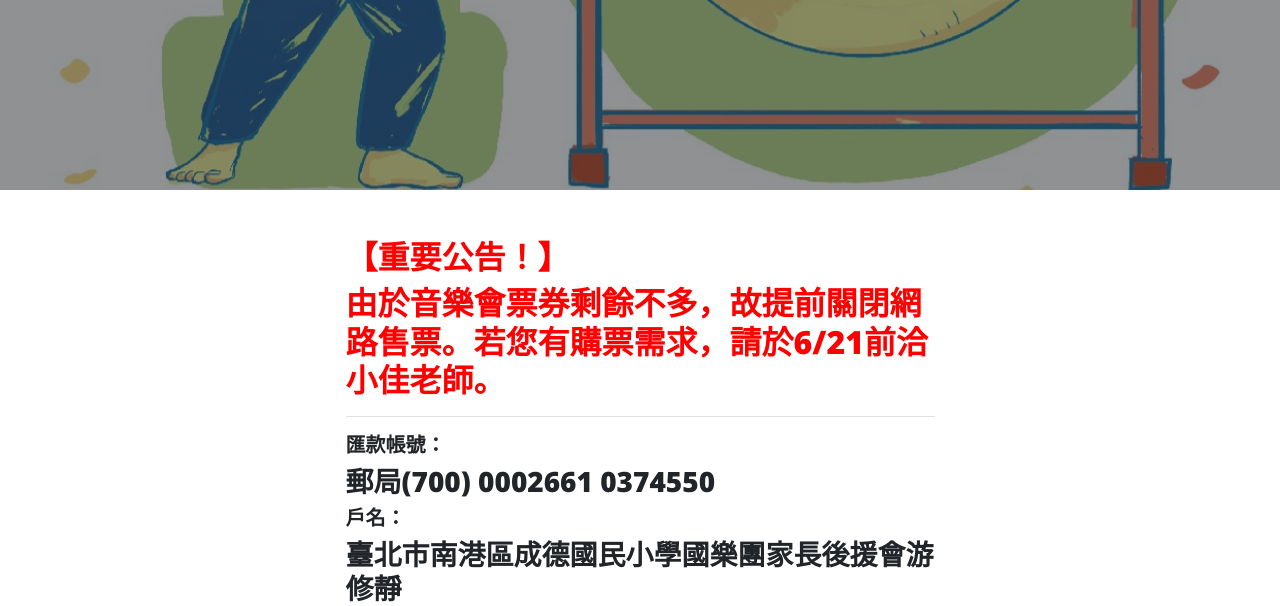
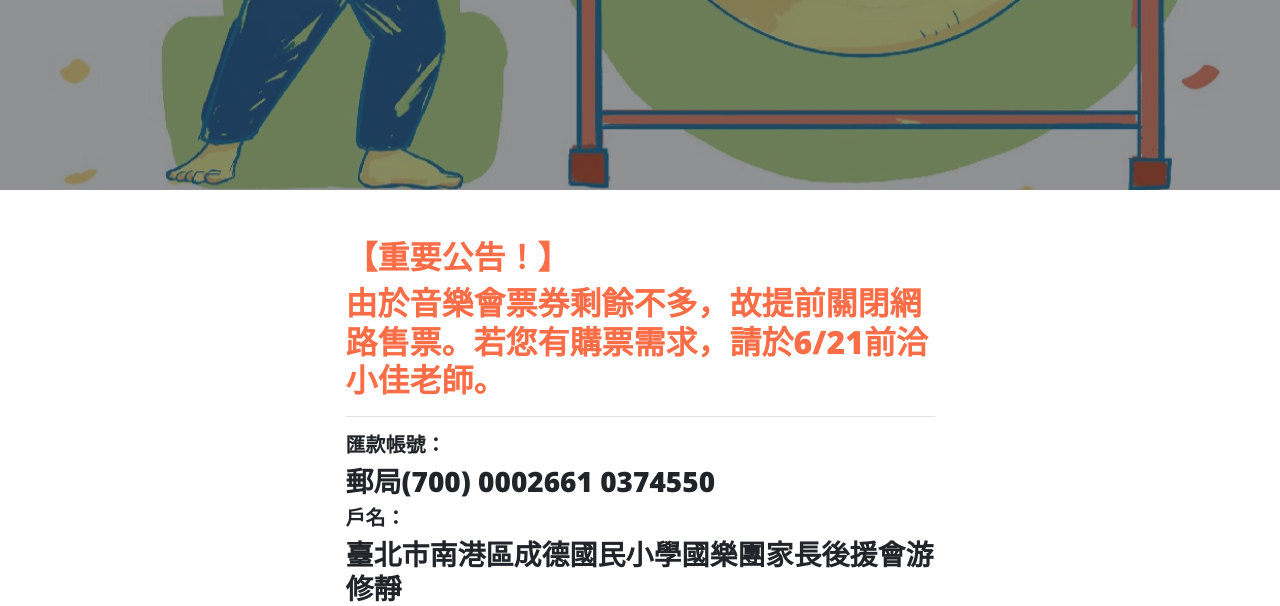
Before and after one commit to oohlearn/concert, a Flask app: page / in a window 1280 px wide. Shown: the part 514-1120 px from the top of the page. Run offline with Flask 3, Linux system fonts and the light colour scheme; parts of the project's set-up code (start-up, migrations or seed data) failed here and were passed over; some libraries are stand-ins or nearby versions.

Commit message:
change color

```diff
--- a/templates/index.html
+++ b/templates/index.html
@@ -23,8 +23,8 @@
     <div class="col-md-10 col-lg-8 col-xl-7">
       <!-- New Post -->
 
-      <h2 style="color: red">【重要公告！】</h2>
-      <h2 style="color: red">
+      <h2 style="color: #fa6d46">【重要公告！】</h2>
+      <h2 style="color: #fa6d46">
         由於音樂會票券剩餘不多，故提前關閉網路售票。若您有購票需求，請於6/21前洽小佳老師。
       </h2>
       <hr />
```
